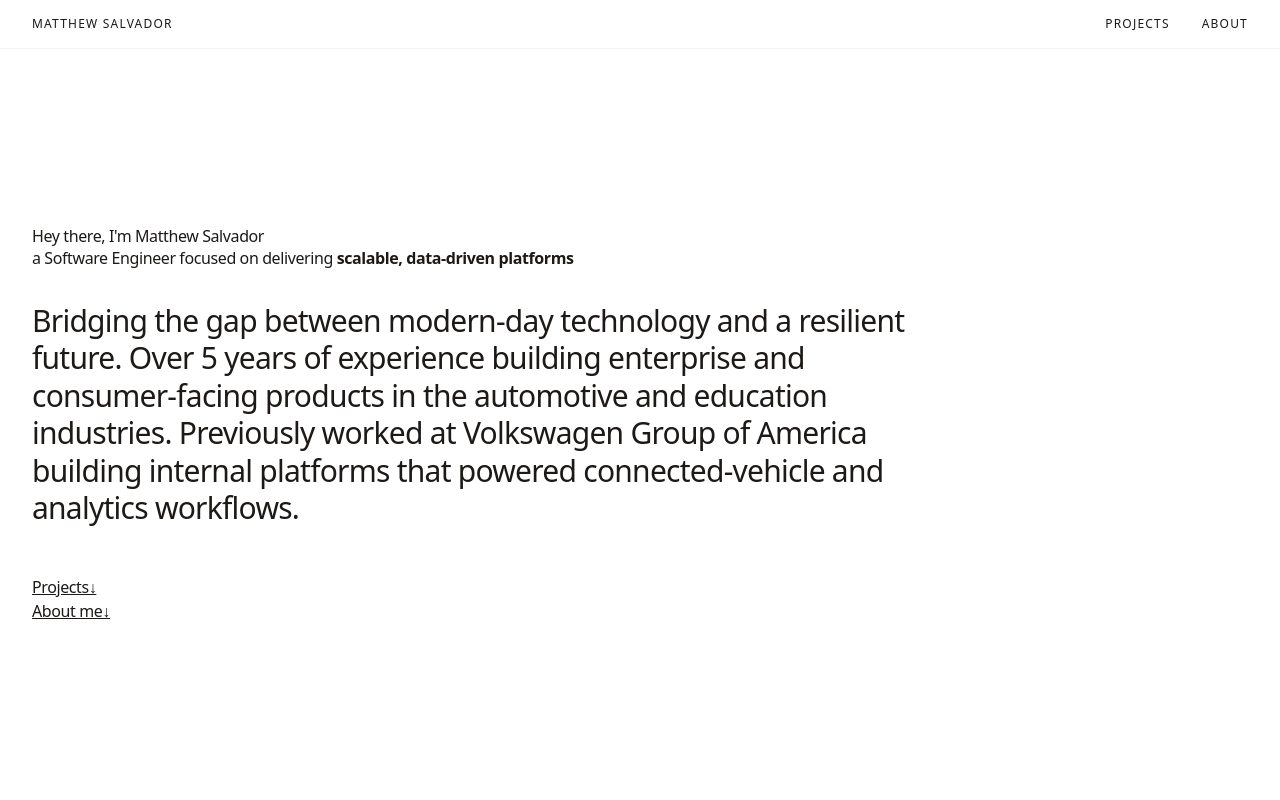
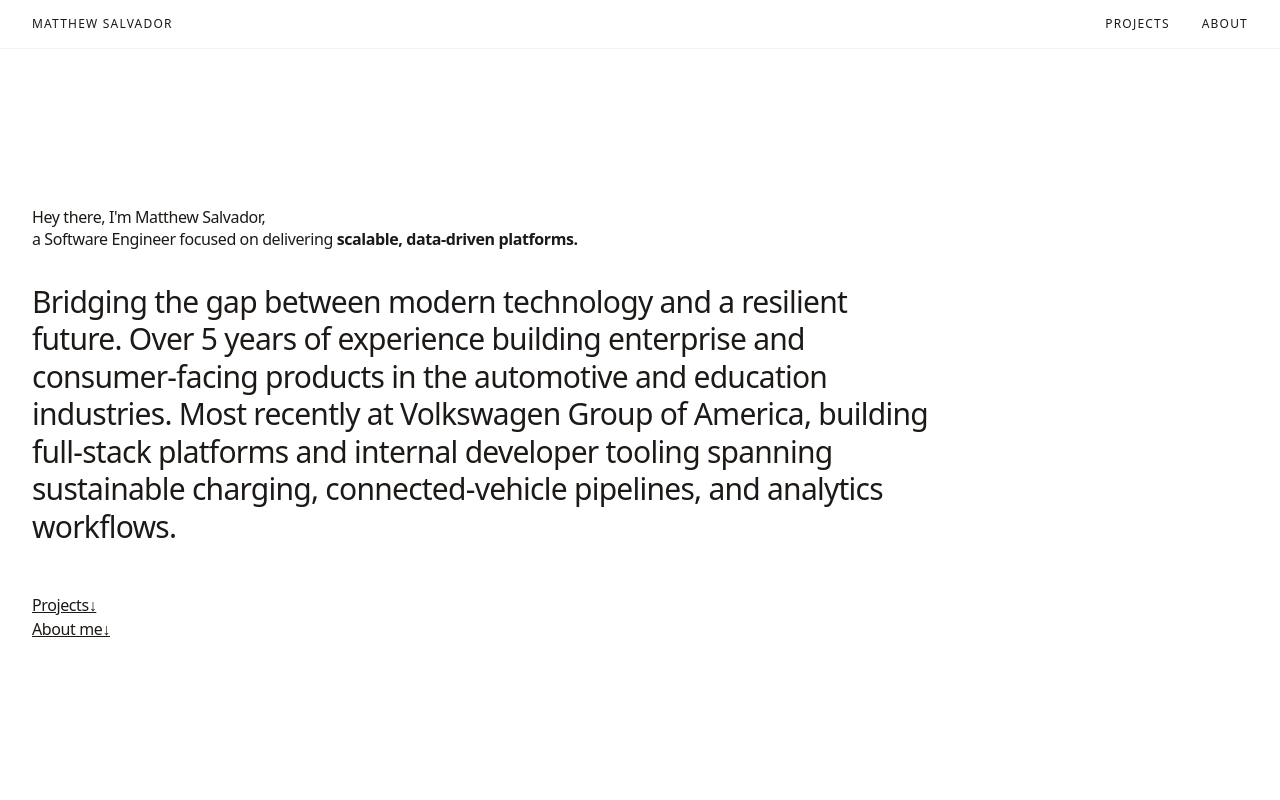
Before and after one commit to mjsalvador/portfolio, a React (Vite) app: page / in a window 1280 px wide. Shown: the top 800 px of the page. Built offline with nearby package versions, Linux system fonts and the light colour scheme.

Commit message:
updates hero section, opens resume in new tab

```diff
--- a/package.json
+++ b/package.json
@@ -7,7 +7,7 @@
     "dev": "vite",
     "build": "tsc -b && vite build",
     "lint": "eslint .",
-    "preview": "vite preview",
+    "preview": "tsc -b && vite build && vite preview",
     "pretty": "prettier --write .",
     "prepare": "husky"
   },
--- a/src/components/about-me.tsx
+++ b/src/components/about-me.tsx
@@ -70,7 +70,8 @@ export default function AboutMe() {
             <div>
               <a
                 href="/resume.pdf"
-                download="matthew-salvador-resume.pdf"
+                target="_blank"
+                rel="noopener noreferrer"
                 className="underline leading-tight"
               >
                 Download Resume (PDF)
--- a/src/components/hero.tsx
+++ b/src/components/hero.tsx
@@ -4,11 +4,11 @@ export default function Hero() {
       <div className="max-w-4xl">
         {/* Main Headline */}
         <div className="mb-8 tracking-tight font-light">
-          <h1 className="leading-tight">Hey there, I'm Matthew Salvador</h1>
+          <h1 className="leading-tight">Hey there, I'm Matthew Salvador,</h1>
           <p>
             a Software Engineer focused on delivering{" "}
             <span className="font-semibold ">
-              scalable, data-driven platforms
+              scalable, data-driven platforms.
             </span>
           </p>
         </div>
@@ -16,11 +16,12 @@ export default function Hero() {
         {/* Description */}
         <div className="mb-12 max-w-6xl">
           <p className="lg:text-3xl text-2xl font-light tracking-tight leading-tight">
-            Bridging the gap between modern-day technology and a resilient
-            future. Over 5 years of experience building enterprise and
-            consumer-facing products in the automotive and education industries.
-            Previously worked at Volkswagen Group of America building internal
-            platforms that powered connected-vehicle and analytics workflows.
+            Bridging the gap between modern technology and a resilient future.
+            Over 5 years of experience building enterprise and consumer-facing
+            products in the automotive and education industries. Most recently
+            at Volkswagen Group of America, building full-stack platforms and
+            internal developer tooling spanning sustainable charging,
+            connected-vehicle pipelines, and analytics workflows.
           </p>
         </div>
 
```
Also changed, not shown: src/styles/index.css (line endings or trailing spaces).
